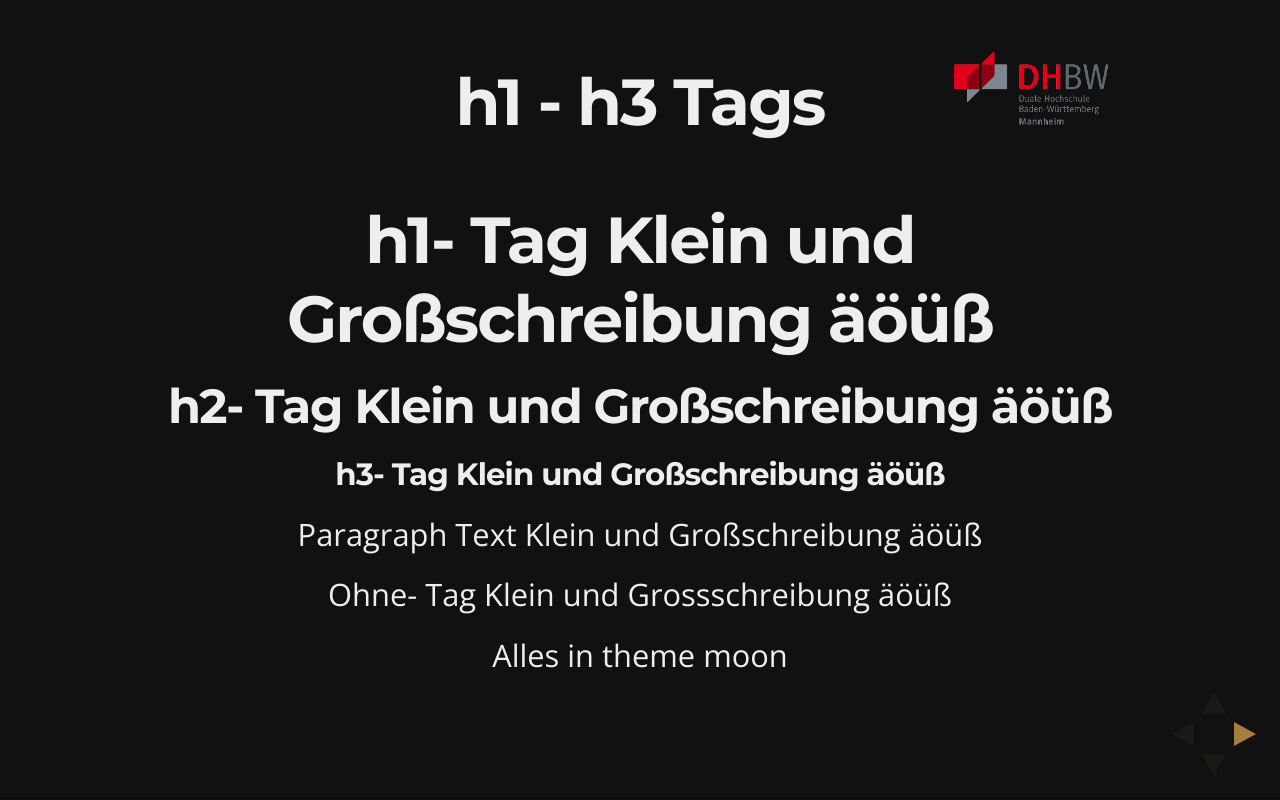
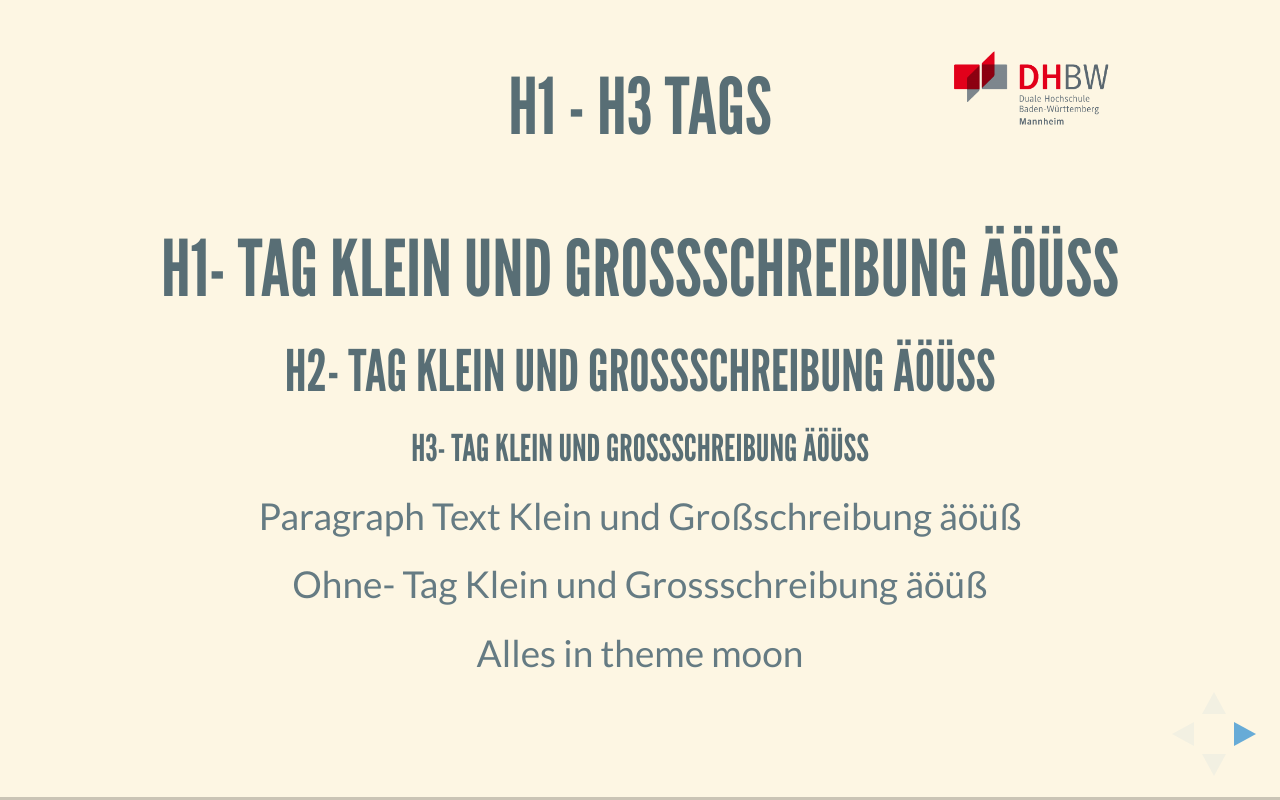
Before and after one commit to much2old/Tes, a website: page index.html in a window 1280 px wide. Drawn offline with nearby package versions, Linux system fonts and the light colour scheme.

Commit message:
theme sorarized

```diff
--- a/index.html
+++ b/index.html
@@ -9,7 +9,7 @@
 		<meta name="viewport" content="width=device-width, initial-scale=1.0, maximum-scale=1.0, user-scalable=no">
 
 		<link rel="stylesheet" href="css/reveal.css">
-		<link rel="stylesheet" href="css/theme/night.css" id="theme">
+		<link rel="stylesheet" href="css/theme/solarized.css" id="theme">
 		<!-- Code syntax highlighting -->
 		<link rel="stylesheet" href="lib/css/zenburn.css">
 	</head>
```
